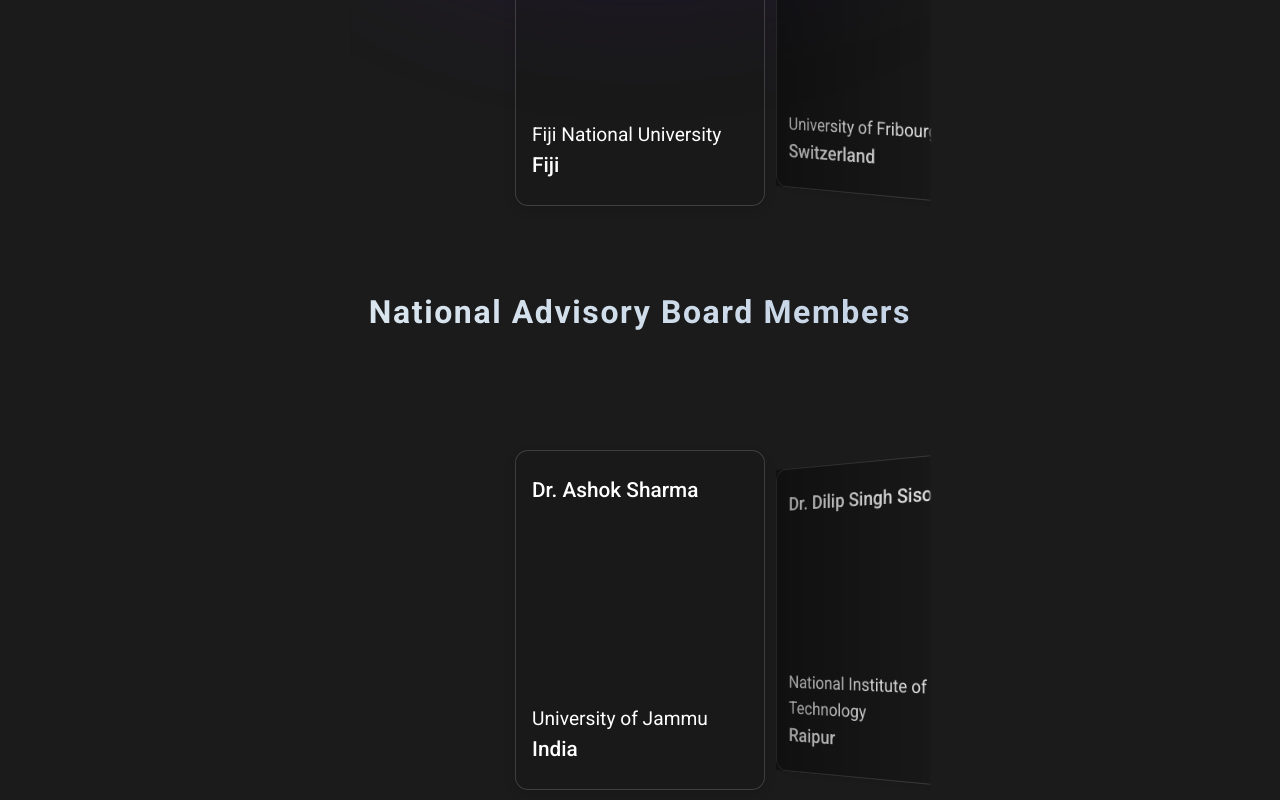
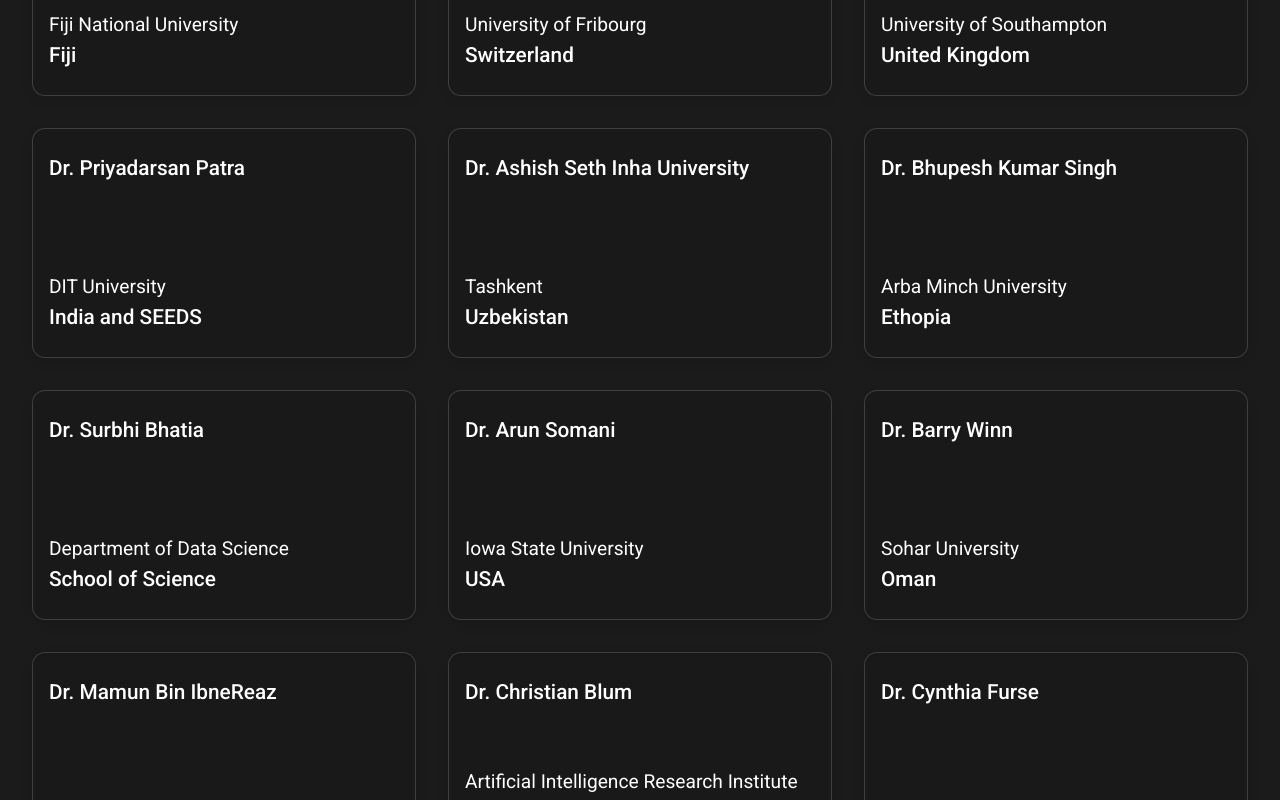
Before and after one commit to subrat611/OTCON3.0, a React (Vite) app: page /advisory-board in a window 1280 px wide. Shown: the part 540-1340 px from the top of the page. Built offline with nearby package versions, Linux system fonts and the light colour scheme.

Commit message:
refactor

```diff
--- a/src/App.scss
+++ b/src/App.scss
@@ -10,10 +10,10 @@
   &-gradient {
     z-index: 0;
     position: absolute;
-    top: -30%;
+    top: -1%;
     left: 50%;
     transform: translate(-50%);
-    height: 60%;
+    height: 27rem;
     width: 60%;
     border-radius: 90%;
     background: hsla(270, 94%, 25%, 1);
--- a/src/Layouts/Wrapper.jsx
+++ b/src/Layouts/Wrapper.jsx
@@ -2,9 +2,11 @@
 
 export default function Wrapper({ children }) {
   return (
-    <div className="d-wrapper">
-      <div className="d-wrapper-gradient"></div>
-      {children}
-    </div>
+    <>
+      <div className="d-wrapper">
+        <div className="d-wrapper-gradient"></div>
+        {children}
+      </div>
+    </>
   );
 }
--- a/src/pages/AdvisoryBoard.jsx
+++ b/src/pages/AdvisoryBoard.jsx
@@ -22,69 +22,35 @@
       <h1 className="title">Advisory Board</h1>
       <div className="advisory-wrapper">
         <h2 className="title-2">International Advisory Board Members</h2>
-        <Swiper
-          effect={"coverflow"}
-          grabCursor={true}
-          centeredSlides={true}
-          slidesPerView={"auto"}
-          coverflowEffect={{
-            rotate: 50,
-            stretch: 0,
-            depth: 100,
-            modifier: 0.8,
-            slideShadows: 800,
-          }}
-          pagination={false}
-          modules={[EffectCoverflow]}
-          className="mySwiper"
-        >
+        <div className="swiper">
           {generateMembers(internationalAdvisoryBoard).map(
             ({ name, institute, place }, i) => (
-              <SwiperSlide key={i}>
-                <div className="swiper-slide-card">
+              <div className="swiper-slide-card" key={i}>
                 <p className="card-name">{name}</p>
                 <div>
                   <p className="card-institute">{institute}</p>
                   <p className="card-place">{place}</p>
                 </div>
               </div>
-              </SwiperSlide>
             )
           )}
-        </Swiper>
+        </div>
       </div>
       <div className="advisory-wrapper">
         <h2 className="title-2">National Advisory Board Members</h2>
-        <Swiper
-          effect={"coverflow"}
-          grabCursor={true}
-          centeredSlides={true}
-          slidesPerView={"auto"}
-          coverflowEffect={{
-            rotate: 50,
-            stretch: 0,
-            depth: 100,
-            modifier: 0.8,
-            slideShadows: 800,
-          }}
-          pagination={false}
-          modules={[EffectCoverflow]}
-          className="mySwiper"
-        >
+        <div className="swiper">
           {generateMembers(nationalAdvisoryBoard).map(
             ({ name, institute, place }, i) => (
-              <SwiperSlide key={i}>
-                <div className="swiper-slide-card">
+              <div className="swiper-slide-card" key={i}>
                 <p className="card-name">{name}</p>
                 <div>
                   <p className="card-institute">{institute}</p>
                   <p className="card-place">{place}</p>
                 </div>
               </div>
-              </SwiperSlide>
             )
           )}
-        </Swiper>
+        </div>
       </div>
     </Wrapper>
   );
--- a/src/pages/styles/advisory.scss
+++ b/src/pages/styles/advisory.scss
@@ -27,49 +27,26 @@
   }
 
   .swiper {
-    margin-top: 2rem;
+    margin-top: 1rem;
     width: 100%;
     padding: 50px 0;
     position: relative;
-
-    &::before {
-      content: "";
-      position: absolute;
-      top: 0;
-      left: 0;
-      height: 100%;
-      width: 350px;
-      background: rgb(27, 27, 27, 1);
-      filter: blur(1px);
-      z-index: 2;
-    }
-
-    &::after {
-      content: "";
-      position: absolute;
-      top: 0;
-      right: 0;
-      height: 100%;
-      width: 350px;
-      background: rgb(27, 27, 27, 1);
-      filter: blur(1px);
-      z-index: 2;
-    }
-
-    .swiper-slide {
-      background-position: center;
-      background-size: cover;
-      width: 250px;
-      height: 340px;
+    display: flex;
+    flex-direction: row;
+    flex-wrap: wrap;
+    align-items: center;
+    justify-content: center;
 
     .swiper-slide-card {
+      margin: 1rem;
+      width: 30%;
+      height: 230px;
       border: 1px solid rgba(139, 139, 139, 0.329);
       border-radius: 13px;
       padding: 1.5rem 1rem;
       box-shadow: rgba(0, 0, 0, 0.1) 0px 4px 12px;
       background: rgba(24, 24, 24, 0.329);
       color: #fff;
-        height: 100%;
       display: flex;
       flex-direction: column;
       justify-content: space-between;
@@ -87,22 +64,14 @@
         font-weight: 400;
       }
     }
-
-      & img {
-        display: block;
-        width: 100%;
-        height: 100%;
-      }
-    }
   }
 }
 
 @media all and (max-width: 1217px) {
   .advisory-wrapper {
     .swiper {
-      &::before,
-      &::after {
-        width: 0;
+      .swiper-slide-card {
+        width: 80%;
       }
     }
   }
```
Lines whose indentation alone changed are shown as unchanged.
